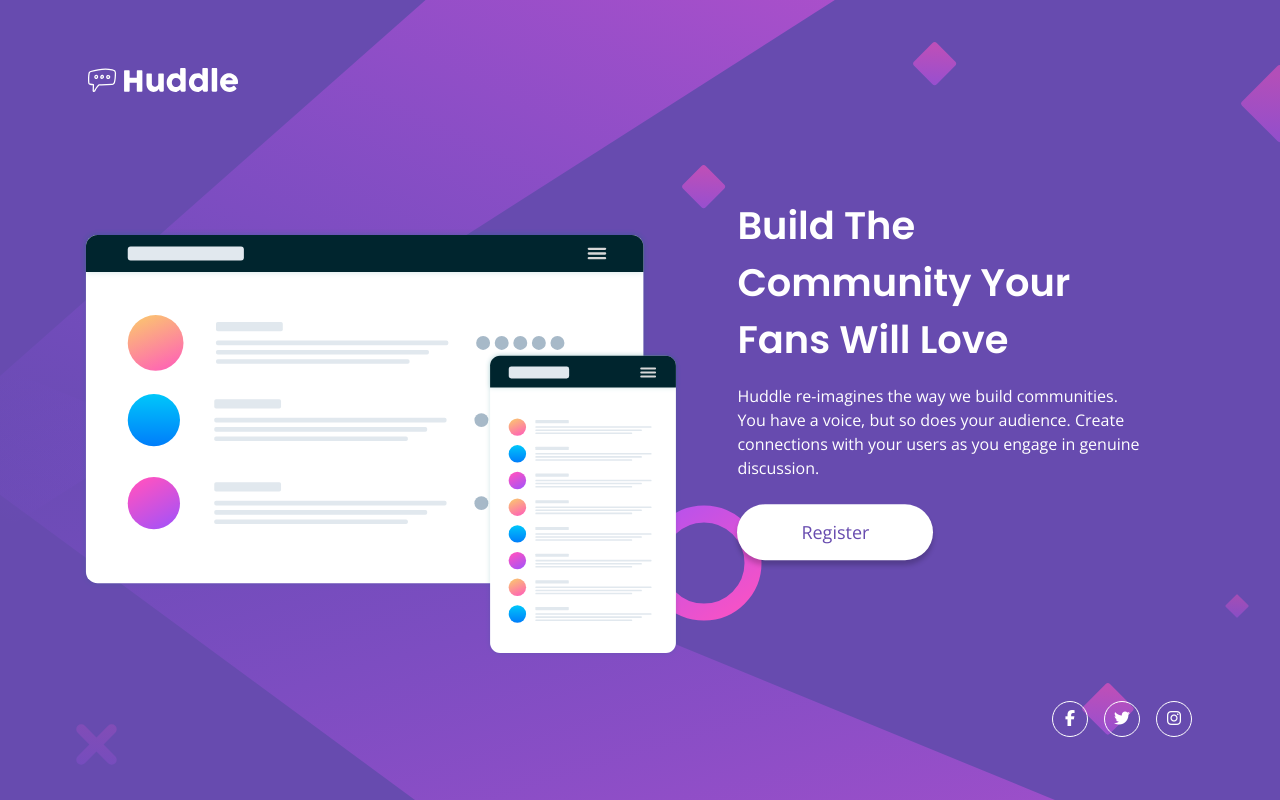
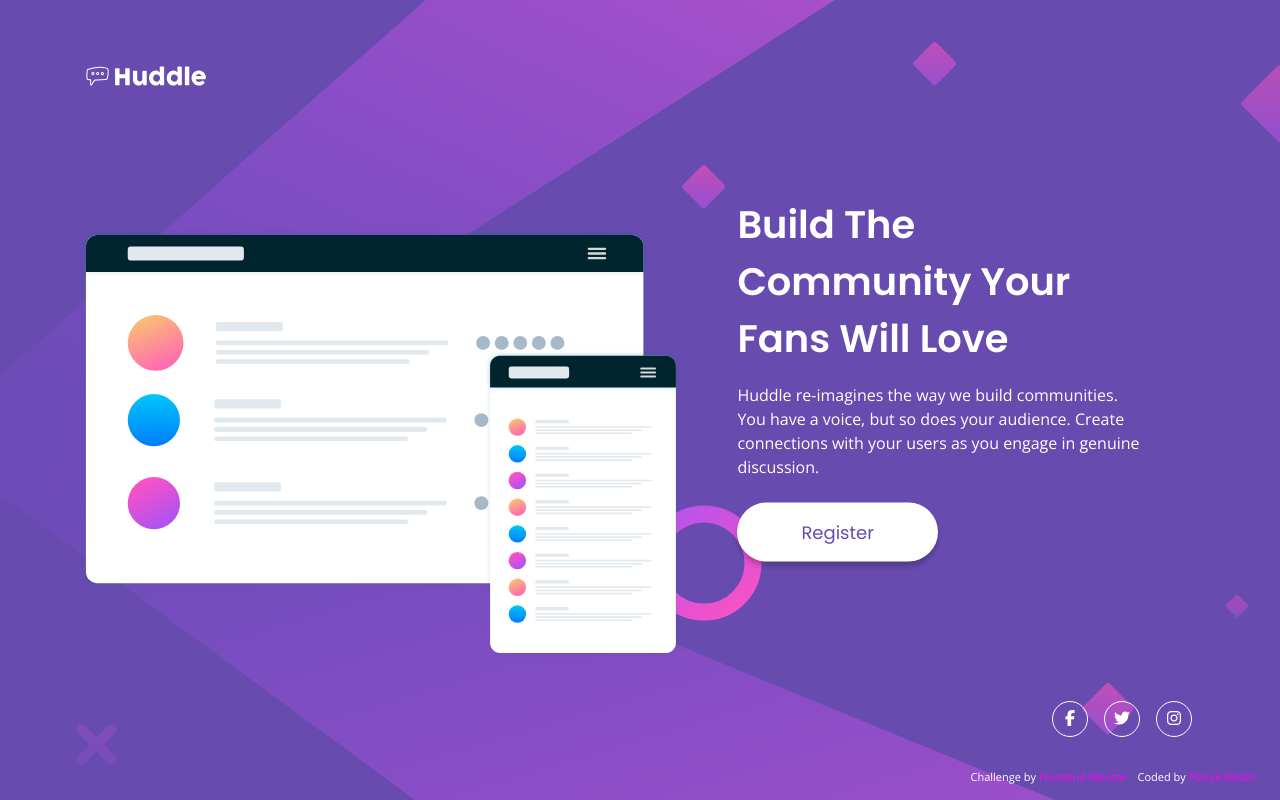
Before and after one commit to beslerpatryk/huddle-landing-page, a plain HTML site: page index.html in a window 1280 px wide. Drawn offline with nearby package versions, Linux system fonts and the light colour scheme.

Commit message:
feat: add transitions and attribution

```diff
--- a/index.html
+++ b/index.html
@@ -16,7 +16,7 @@
 		<main class="content">
 			<img class="content__logo" src="images/logo.svg" alt="" />
 			<img class="content__illustration" src="images/illustration-mockups.svg" alt="" />
-			<div class="text">
+			<div class="content__text">
 				<h1 class="content__heading">Build The Community Your Fans Will Love</h1>
 				<p class="content__paragraph">
 					Huddle re-imagines the way we build communities. You have a voice, but so does your audience. Create connections with your users as you
@@ -31,9 +31,9 @@
 			</div>
 		</main>
 
-		<!-- <footer class="attribution">
-			Challenge by <a href="https://www.frontendmentor.io?ref=challenge" target="_blank">Frontend Mentor</a>. Coded by
-			<a href="github.com/beslerpatryk" target="_blank">Patryk Besler</a>.
-		</footer> -->
+		<footer class="attribution">
+			Challenge by <a href="https://www.frontendmentor.io?ref=challenge" target="_blank">Frontend Mentor</a> Coded by
+			<a href="github.com/beslerpatryk" target="_blank">Patryk Besler</a>
+		</footer>
 	</body>
 </html>
--- a/style.css
+++ b/style.css
@@ -3,6 +3,8 @@
 	--violet: hsl(257, 40%, 49%);
 	--soft-magenta: hsl(300, 69%, 71%);
 }
+
+/* General */
 
 * {
 	box-sizing: border-box;
@@ -20,19 +22,18 @@ body {
 	align-items: center;
 }
 
+/* Main */
+
 .content {
 	display: flex;
 	flex-direction: column;
+	align-items: center;
 	justify-content: space-between;
-	align-items: center;
-
+	height: 100%;
 	padding: 2.3rem;
-	height: 100%;
-
 	background-color: var(--violet);
 	color: white;
 	text-align: center;
-
 	background-image: url(images/bg-mobile.svg);
 	background-repeat: no-repeat;
 	background-size: contain;
@@ -51,9 +52,9 @@ body {
 }
 
 .content__heading {
-	text-align: center;
 	font-size: clamp(1.5rem, 3vw, 2.5rem);
 	font-family: "Poppins", sans-serif;
+	text-align: center;
 }
 
 .content__paragraph {
@@ -62,22 +63,23 @@ body {
 }
 
 .content__cta {
+	padding: 12px 75px;
+	background-color: white;
+	text-decoration: none;
+	color: var(--violet);
 	font-family: "Poppins", sans-serif;
 	font-size: 12px;
-	padding: 12px 75px;
-	font-family: inherit;
-	text-decoration: none;
-	background-color: white;
 	border: 0;
 	border-radius: 25px;
-	color: var(--violet);
 	box-shadow: 0 5px 5px rgba(0, 0, 0, 0.2);
 	cursor: pointer;
+	transition: color, 0.3s ease-in-out;
 }
 
 .content__cta:hover {
 	background-color: var(--soft-magenta);
 	color: white;
+	transition: 0.3s ease-in-out;
 }
 
 .content__icons {
@@ -86,69 +88,75 @@ body {
 }
 
 .content__icons > * {
+	padding: 0.5rem;
+	height: 36px;
 	width: 36px;
-	height: 36px;
-	padding: 0.5rem;
 	border: 1px solid white;
 	border-radius: 100%;
 	transform: scale(0.8);
 	cursor: pointer;
+	transition: color, 0.3s ease-in-out;
 }
 
 .content__icons > *:hover {
 	color: var(--soft-magenta);
 	border-color: var(--soft-magenta);
+	transition: color, 0.3s ease-in-out;
+}
+
+/* Footer */
+
+.attribution {
+	display: none;
 }
 
 @media (min-width: 780px) {
 	body {
+		display: flex;
+		align-items: center;
+		background-color: var(--violet);
 		background-image: url(images/bg-desktop.svg);
 		background-size: cover;
 		background-repeat: no-repeat;
-		display: flex;
-		align-items: center;
-		background-color: var(--violet);
 	}
 
 	.content {
-		background-image: none;
-		background-color: transparent;
-		/* max-height: 43.75rem; */
 		display: grid;
 		grid-template-columns: 1.3fr 1fr;
 		grid-template-rows: 2.5fr 8.125fr 1fr;
+		gap: 0 3.5rem;
 		justify-content: center;
-		gap: 0 3.5rem;
-		text-align: start;
 		padding: 3.75rem 5rem;
 		max-width: 1440px;
 		max-height: 800px;
+		text-align: start;
+		background-image: none;
+		background-color: transparent;
 	}
 
 	.content__logo {
 		align-self: start;
-		max-height: 2.5rem;
 		grid-row: 1;
+		margin-bottom: 1rem;
+		max-height: 2rem;
 	}
 
 	.content__illustration {
+		grid-row: 2;
 		width: 100%;
-		grid-row: 2;
 	}
 
 	.content__logo,
 	.content__illustration {
-		/* justify-self: end;
-		align-self: end; */
 		grid-column: 1;
 	}
 
-	.text {
+	.content__text {
+		grid-row: 2;
+		grid-column: 2;
 		margin-top: 3.25rem;
 		width: 87%;
 		transform: translateY(-25%);
-		grid-row: 2;
-		grid-column: 2;
 	}
 
 	.content__heading {
@@ -156,37 +164,44 @@ body {
 	}
 
 	.content__cta {
+		padding: 1rem 4rem;
 		font-size: 1.125rem;
-		padding: 1rem 4rem;
 		border-radius: 100px;
 	}
 
 	.content__icons {
 		grid-column: 2/3;
 		grid-row: 3;
-		width: 40px;
-		height: 40px;
-		display: flex;
 		justify-content: end;
 		align-items: center;
+		height: 40px;
+		width: 40px;
+		display: flex;
 		text-align: center;
 	}
 
 	.content__icons > * {
+		margin: 0 0.5rem;
 		transform: scale(1);
-		margin: 0 0.5rem;
 	}
 
 	.attribution {
 		display: initial;
 		position: fixed;
 		bottom: 1rem;
-		font-size: 11px;
+		right: 1rem;
+		color: white;
+		font-size: 0.6875rem;
+		text-align: center;
 	}
 	.attribution a {
-		color: var(--dark-cyan);
+		margin-right: 0.5rem;
+		color: rgb(255, 2, 242);
+		text-decoration: none;
 	}
 }
+
+/* Make sure background displays same way as the design  */
 
 @media (min-width: 1400px) and (max-height: 800px) {
 	body {
```
